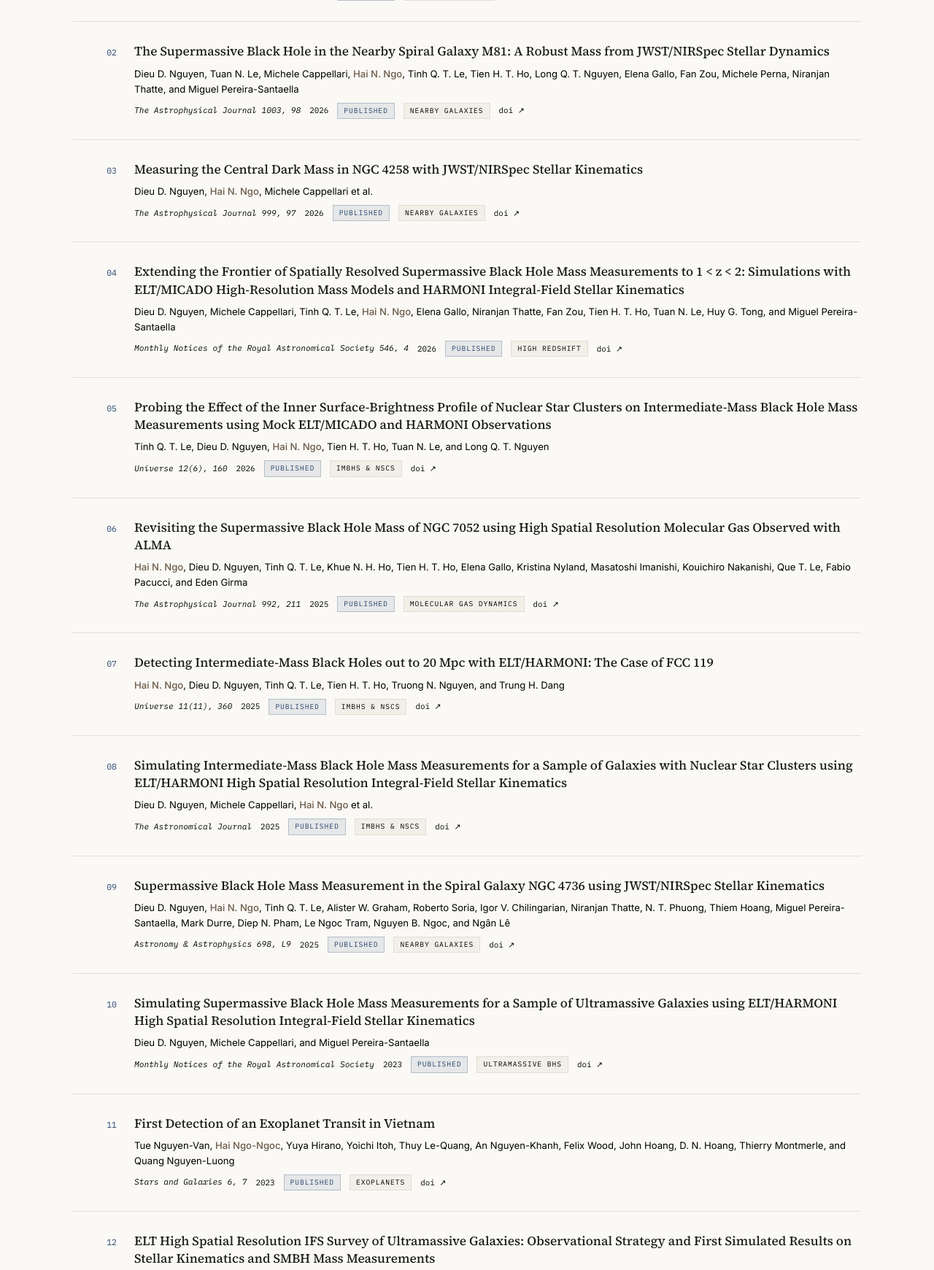
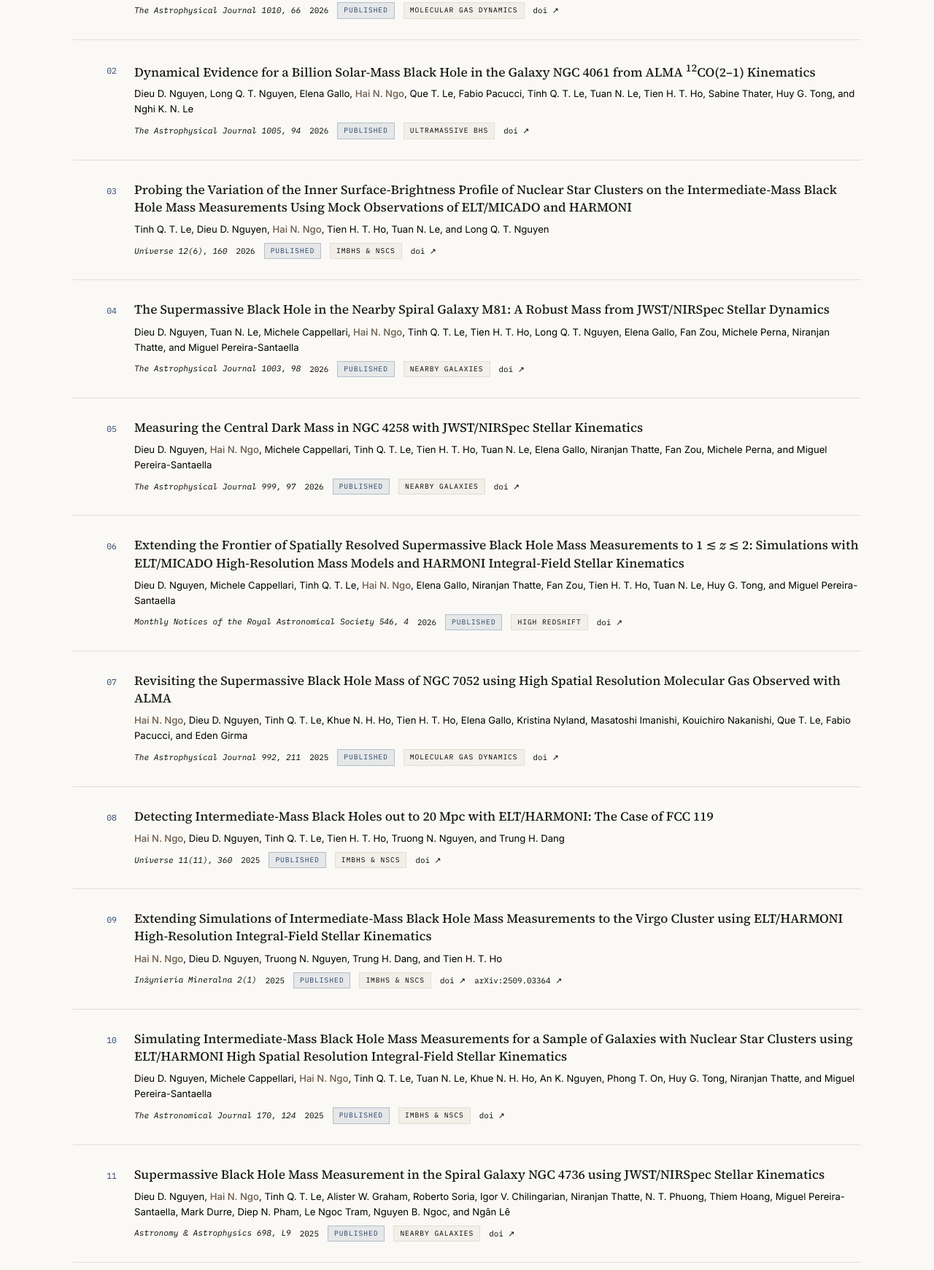
Before and after one commit to minhtali-usac/hainn, a plain HTML site: page publications.html in a window 1280 px wide. Shown: the part 817-2558 px from the top of the page at 73% size. Drawn offline with nearby package versions, Linux system fonts and the light colour scheme.

Commit message:
Update publication list and CV from ADS/ORCID
- Add NGC 315 ALMA paper (ApJ 1010, 66, 2026)
- Mark Virgo HARMONI paper as published (Inzynieria Mineralna 2025)
- Complete author lists and journal refs; use published titles
- Remove 2023 MNRAS paper that does not include Hai N. Ngo
- Reorder in reverse chronological order; update fallback counts to 15
- Add CV LaTeX source with refreshed publications section

Co-Authored-By: Claude Opus 5.5 <noreply@anthropic.com>

```diff
--- a/publications.html
+++ b/publications.html
@@ -194,6 +194,21 @@ Hai N. Ngo.
 <div class="pub-full fade-in" data-status="published" data-topic="umbh">
 <span class="pub-idx">01</span>
 <div>
+<div class="pub-main-title">Atacama Large Millimeter/submillimeter Array (ALMA) <sup>12</sup>CO(2&ndash;1) Gas Dynamics in NGC 315: A Multimethod Benchmark for Supermassive Black Hole Mass Measurement</div>
+<div class="pub-full-authors">Dieu D. Nguyen, Benjamin D. Boizelle, <strong>Hai N. Ngo</strong>, Elena Gallo, Tuan N. Le, Sabine Thater, Tien H. T. Ho, Tinh Q. T. Le, Que T. Le, Sam Norcross, Xueyi Li, Huy G. Tong, Nghi K. N. Le, and Huy M. B. Tran</div>
+<div class="pub-full-meta">
+<span class="pub-journal-name">The Astrophysical Journal 1010, 66</span>
+<span class="pub-year">2026</span>
+<span class="badge badge-pub">Published</span>
+<span class="badge badge-topic">Molecular Gas Dynamics</span>
+<a href="https://doi.org/10.3847/1538-4357/aea151" class="pub-doi-link" target="_blank" rel="noopener">doi &nearr;</a>
+</div>
+</div>
+</div>
+
+<div class="pub-full fade-in" data-status="published" data-topic="umbh">
+<span class="pub-idx">02</span>
+<div>
 <div class="pub-main-title">Dynamical Evidence for a Billion Solar-Mass Black Hole in the Galaxy NGC 4061 from ALMA <sup>12</sup>CO(2&ndash;1) Kinematics</div>
 <div class="pub-full-authors">Dieu D. Nguyen, Long Q. T. Nguyen, Elena Gallo, <strong>Hai N. Ngo</strong>, Que T. Le, Fabio Pacucci, Tinh Q. T. Le, Tuan N. Le, Tien H. T. Ho, Sabine Thater, Huy G. Tong, and Nghi K. N. Le</div>
 <div class="pub-full-meta">
@@ -206,8 +221,23 @@ Hai N. Ngo.
 </div>
 </div>
 
+<div class="pub-full fade-in" data-status="published" data-topic="nsc">
+<span class="pub-idx">03</span>
+<div>
+<div class="pub-main-title">Probing the Variation of the Inner Surface-Brightness Profile of Nuclear Star Clusters on the Intermediate-Mass Black Hole Mass Measurements Using Mock Observations of ELT/MICADO and HARMONI</div>
+<div class="pub-full-authors">Tinh Q. T. Le, Dieu D. Nguyen, <strong>Hai N. Ngo</strong>, Tien H. T. Ho, Tuan N. Le, and Long Q. T. Nguyen</div>
+<div class="pub-full-meta">
+<span class="pub-journal-name">Universe 12(6), 160</span>
+<span class="pub-year">2026</span>
+<span class="badge badge-pub">Published</span>
+<span class="badge badge-topic">IMBHs &amp; NSCs</span>
+<a href="https://doi.org/10.3390/universe12060160" class="pub-doi-link" target="_blank" rel="noopener">doi &nearr;</a>
+</div>
+</div>
+</div>
+
 <div class="pub-full fade-in" data-status="published" data-topic="dwarf">
-<span class="pub-idx">02</span>
+<span class="pub-idx">04</span>
 <div>
 <div class="pub-main-title">The Supermassive Black Hole in the Nearby Spiral Galaxy M81: A Robust Mass from JWST/NIRSpec Stellar Dynamics</div>
 <div class="pub-full-authors">Dieu D. Nguyen, Tuan N. Le, Michele Cappellari, <strong>Hai N. Ngo</strong>, Tinh Q. T. Le, Tien H. T. Ho, Long Q. T. Nguyen, Elena Gallo, Fan Zou, Michele Perna, Niranjan Thatte, and Miguel Pereira-Santaella</div>
@@ -222,10 +252,10 @@ Hai N. Ngo.
 </div>
 
 <div class="pub-full fade-in" data-status="published" data-topic="dwarf">
-<span class="pub-idx">03</span>
+<span class="pub-idx">05</span>
 <div>
 <div class="pub-main-title">Measuring the Central Dark Mass in NGC 4258 with JWST/NIRSpec Stellar Kinematics</div>
-<div class="pub-full-authors">Dieu D. Nguyen, <strong>Hai N. Ngo</strong>, Michele Cappellari et al.</div>
+<div class="pub-full-authors">Dieu D. Nguyen, <strong>Hai N. Ngo</strong>, Michele Cappellari, Tinh Q. T. Le, Tien H. T. Ho, Tuan N. Le, Elena Gallo, Niranjan Thatte, Fan Zou, Michele Perna, and Miguel Pereira-Santaella</div>
 <div class="pub-full-meta">
 <span class="pub-journal-name">The Astrophysical Journal 999, 97</span>
 <span class="pub-year">2026</span>
@@ -237,9 +267,9 @@ Hai N. Ngo.
 </div>
 
 <div class="pub-full fade-in" data-status="published" data-topic="umbh">
-<span class="pub-idx">04</span>
+<span class="pub-idx">06</span>
 <div>
-<div class="pub-main-title">Extending the Frontier of Spatially Resolved Supermassive Black Hole Mass Measurements to 1 &lt; z &lt; 2: Simulations with ELT/MICADO High-Resolution Mass Models and HARMONI Integral-Field Stellar Kinematics</div>
+<div class="pub-main-title">Extending the Frontier of Spatially Resolved Supermassive Black Hole Mass Measurements to 1 &lesssim; <em>z</em> &lesssim; 2: Simulations with ELT/MICADO High-Resolution Mass Models and HARMONI Integral-Field Stellar Kinematics</div>
 <div class="pub-full-authors">Dieu D. Nguyen, Michele Cappellari, Tinh Q. T. Le, <strong>Hai N. Ngo</strong>, Elena Gallo, Niranjan Thatte, Fan Zou, Tien H. T. Ho, Tuan N. Le, Huy G. Tong, and Miguel Pereira-Santaella</div>
 <div class="pub-full-meta">
 <span class="pub-journal-name">Monthly Notices of the Royal Astronomical Society 546, 4</span>
@@ -251,23 +281,8 @@ Hai N. Ngo.
 </div>
 </div>
 
-<div class="pub-full fade-in" data-status="published" data-topic="nsc">
-<span class="pub-idx">05</span>
-<div>
-<div class="pub-main-title">Probing the Effect of the Inner Surface-Brightness Profile of Nuclear Star Clusters on Intermediate-Mass Black Hole Mass Measurements using Mock ELT/MICADO and HARMONI Observations</div>
-<div class="pub-full-authors">Tinh Q. T. Le, Dieu D. Nguyen, <strong>Hai N. Ngo</strong>, Tien H. T. Ho, Tuan N. Le, and Long Q. T. Nguyen</div>
-<div class="pub-full-meta">
-<span class="pub-journal-name">Universe 12(6), 160</span>
-<span class="pub-year">2026</span>
-<span class="badge badge-pub">Published</span>
-<span class="badge badge-topic">IMBHs &amp; NSCs</span>
-<a href="https://doi.org/10.3390/universe12060160" class="pub-doi-link" target="_blank" rel="noopener">doi &nearr;</a>
-</div>
-</div>
-</div>
-
 <div class="pub-full fade-in" data-status="published" data-topic="umbh">
-<span class="pub-idx">06</span>
+<span class="pub-idx">07</span>
 <div>
 <div class="pub-main-title">Revisiting the Supermassive Black Hole Mass of NGC 7052 using High Spatial Resolution Molecular Gas Observed with ALMA</div>
 <div class="pub-full-authors"><strong>Hai N. Ngo</strong>, Dieu D. Nguyen, Tinh Q. T. Le, Khue N. H. Ho, Tien H. T. Ho, Elena Gallo, Kristina Nyland, Masatoshi Imanishi, Kouichiro Nakanishi, Que T. Le, Fabio Pacucci, and Eden Girma</div>
@@ -282,7 +297,7 @@ Hai N. Ngo.
 </div>
 
 <div class="pub-full fade-in" data-status="published" data-topic="nsc">
-<span class="pub-idx">07</span>
+<span class="pub-idx">08</span>
 <div>
 <div class="pub-main-title">Detecting Intermediate-Mass Black Holes out to 20 Mpc with ELT/HARMONI: The Case of FCC 119</div>
 <div class="pub-full-authors"><strong>Hai N. Ngo</strong>, Dieu D. Nguyen, Tinh Q. T. Le, Tien H. T. Ho, Truong N. Nguyen, and Trung H. Dang</div>
@@ -297,12 +312,28 @@ Hai N. Ngo.
 </div>
 
 <div class="pub-full fade-in" data-status="published" data-topic="nsc">
-<span class="pub-idx">08</span>
+<span class="pub-idx">09</span>
+<div>
+<div class="pub-main-title">Extending Simulations of Intermediate-Mass Black Hole Mass Measurements to the Virgo Cluster using ELT/HARMONI High-Resolution Integral-Field Stellar Kinematics</div>
+<div class="pub-full-authors"><strong>Hai N. Ngo</strong>, Dieu D. Nguyen, Truong N. Nguyen, Trung H. Dang, and Tien H. T. Ho</div>
+<div class="pub-full-meta">
+<span class="pub-journal-name">Inżynieria Mineralna 2(1)</span>
+<span class="pub-year">2025</span>
+<span class="badge badge-pub">Published</span>
+<span class="badge badge-topic">IMBHs &amp; NSCs</span>
+<a href="https://doi.org/10.29227/IM-2025-01-02-042" class="pub-doi-link" target="_blank" rel="noopener">doi &nearr;</a>
+<a href="https://arxiv.org/abs/2509.03364" class="pub-doi-link" target="_blank" rel="noopener">arXiv:2509.03364 &nearr;</a>
+</div>
+</div>
+</div>
+
+<div class="pub-full fade-in" data-status="published" data-topic="nsc">
+<span class="pub-idx">10</span>
 <div>
 <div class="pub-main-title">Simulating Intermediate-Mass Black Hole Mass Measurements for a Sample of Galaxies with Nuclear Star Clusters using ELT/HARMONI High Spatial Resolution Integral-Field Stellar Kinematics</div>
-<div class="pub-full-authors">Dieu D. Nguyen, Michele Cappellari, <strong>Hai N. Ngo</strong> et al.</div>
+<div class="pub-full-authors">Dieu D. Nguyen, Michele Cappellari, <strong>Hai N. Ngo</strong>, Tinh Q. T. Le, Tuan N. Le, Khue N. H. Ho, An K. Nguyen, Phong T. On, Huy G. Tong, Niranjan Thatte, and Miguel Pereira-Santaella</div>
 <div class="pub-full-meta">
-<span class="pub-journal-name">The Astronomical Journal</span>
+<span class="pub-journal-name">The Astronomical Journal 170, 124</span>
 <span class="pub-year">2025</span>
 <span class="badge badge-pub">Published</span>
 <span class="badge badge-topic">IMBHs &amp; NSCs</span>
@@ -312,7 +343,7 @@ Hai N. Ngo.
 </div>
 
 <div class="pub-full fade-in" data-status="published" data-topic="dwarf">
-<span class="pub-idx">09</span>
+<span class="pub-idx">11</span>
 <div>
 <div class="pub-main-title">Supermassive Black Hole Mass Measurement in the Spiral Galaxy NGC 4736 using JWST/NIRSpec Stellar Kinematics</div>
 <div class="pub-full-authors">Dieu D. Nguyen, <strong>Hai N. Ngo</strong>, Tinh Q. T. Le, Alister W. Graham, Roberto Soria, Igor V. Chilingarian, Niranjan Thatte, N. T. Phuong, Thiem Hoang, Miguel Pereira-Santaella, Mark Durre, Diep N. Pham, Le Ngoc Tram, Nguyen B. Ngoc, and Ng&acirc;n L&ecirc;</div>
@@ -326,23 +357,8 @@ Hai N. Ngo.
 </div>
 </div>
 
-<div class="pub-full fade-in" data-status="published" data-topic="umbh">
-<span class="pub-idx">10</span>
-<div>
-<div class="pub-main-title">Simulating Supermassive Black Hole Mass Measurements for a Sample of Ultramassive Galaxies using ELT/HARMONI High Spatial Resolution Integral-Field Stellar Kinematics</div>
-<div class="pub-full-authors">Dieu D. Nguyen, Michele Cappellari, and Miguel Pereira-Santaella</div>
-<div class="pub-full-meta">
-<span class="pub-journal-name">Monthly Notices of the Royal Astronomical Society</span>
-<span class="pub-year">2023</span>
-<span class="badge badge-pub">Published</span>
-<span class="badge badge-topic">Ultramassive BHs</span>
-<a href="https://doi.org/10.1093/mnras/stad2860" class="pub-doi-link" target="_blank" rel="noopener">doi &nearr;</a>
-</div>
-</div>
-</div>
-
 <div class="pub-full fade-in" data-status="published" data-topic="other">
-<span class="pub-idx">11</span>
+<span class="pub-idx">12</span>
 <div>
 <div class="pub-main-title">First Detection of an Exoplanet Transit in Vietnam</div>
 <div class="pub-full-authors">Tue Nguyen-Van, <strong>Hai Ngo-Ngoc</strong>, Yuya Hirano, Yoichi Itoh, Thuy Le-Quang, An Nguyen-Khanh, Felix Wood, John Hoang, D. N. Hoang, Thierry Montmerle, and Quang Nguyen-Luong</div>
@@ -357,7 +373,7 @@ Hai N. Ngo.
 </div>
 
 <div class="pub-full fade-in" data-status="proceedings" data-topic="umbh">
-<span class="pub-idx">12</span>
+<span class="pub-idx">13</span>
 <div>
 <div class="pub-main-title">ELT High Spatial Resolution IFS Survey of Ultramassive Galaxies: Observational Strategy and First Simulated Results on Stellar Kinematics and SMBH Mass Measurements</div>
 <div class="pub-full-authors"><strong>Hai N. Ngo</strong>, Dieu D. Nguyen, Michele Cappellari, and Miguel Pereira-Santaella</div>
@@ -366,19 +382,6 @@ Hai N. Ngo.
 <span class="badge badge-proceedings">Proceeding</span>
 <span class="badge badge-topic">Ultramassive BHs</span>
 <a href="https://doi.org/10.58027/aqp1-1s17.295" class="pub-doi-link" target="_blank" rel="noopener">doi &nearr;</a>
-</div>
-</div>
-</div>
-
-<div class="pub-full fade-in" data-status="submitted" data-topic="nsc">
-<span class="pub-idx">13</span>
-<div>
-<div class="pub-main-title">Extending Simulations of Intermediate-Mass Black Hole Mass Measurements to the Virgo Cluster using ELT/HARMONI High-Resolution Integral-Field Stellar Kinematics</div>
-<div class="pub-full-authors"><strong>Hai N. Ngo</strong>, Dieu D. Nguyen et al.</div>
-<div class="pub-full-meta">
-<span class="badge badge-submitted">Submitted</span>
-<span class="badge badge-topic">IMBHs &amp; NSCs</span>
-<a href="https://arxiv.org/abs/2509.03364" class="pub-doi-link" target="_blank" rel="noopener">arXiv:2509.03364 &nearr;</a>
 </div>
 </div>
 </div>
```
Also changed, not shown: cv.html (+2 -2 lines), index.html (+1 -1 lines), 2 other files.
